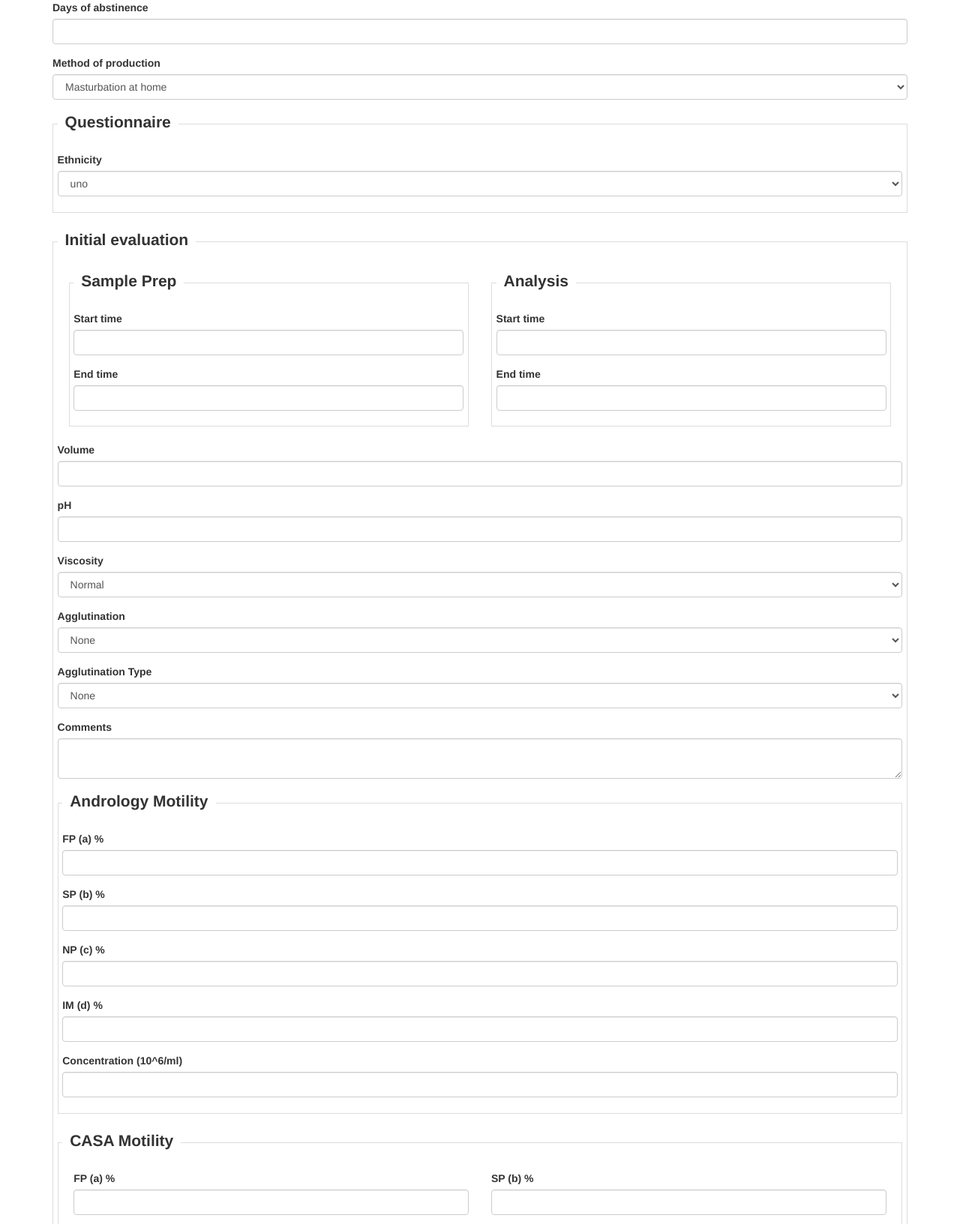
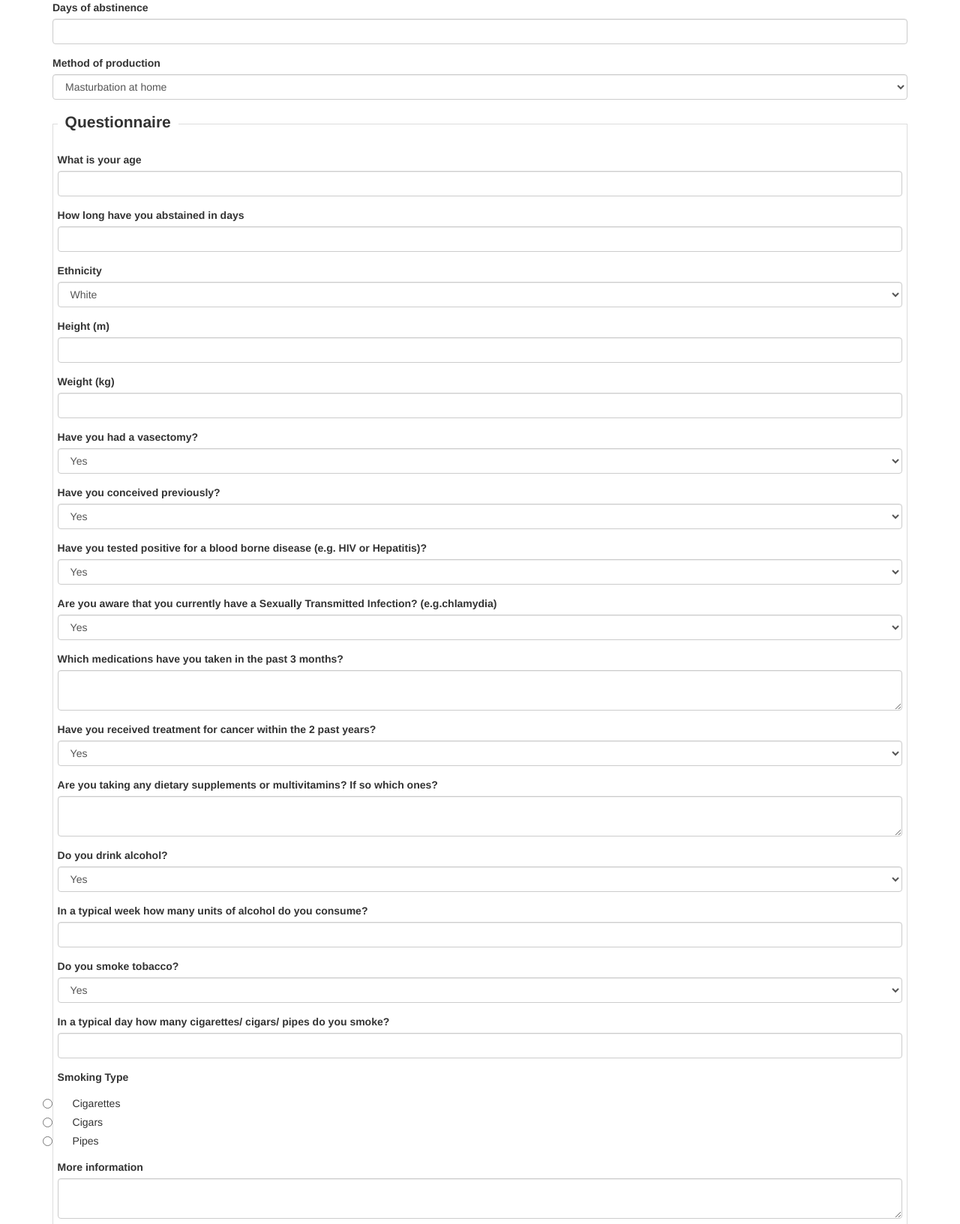
Before and after one commit to IanCal/sparta-data-entry, a Flask app: page /donors/new in a window 1280 px wide. Shown: the part 287-1920 px from the top of the page at 75% size. Run offline with Flask 2, Linux system fonts and the light colour scheme; some libraries are stand-ins or nearby versions.

Commit message:
Update Qs

```diff
--- a/main.py
+++ b/main.py
@@ -13,7 +13,7 @@ import json
 from time import time
 from wtforms_components import read_only
 from flask_wtf import Form
-from wtforms import StringField, IntegerField, SubmitField, TextField, FormField, DecimalField, SelectField, TextAreaField
+from wtforms import StringField, widgets, IntegerField, RadioField, SelectMultipleField, SubmitField, TextField, FormField, DecimalField, SelectField, TextAreaField
 from wtforms.validators import DataRequired, NumberRange, Optional
 from wtforms_components import DateTimeField
 from werkzeug import secure_filename
@@ -25,6 +25,15 @@ import wtforms_json
 
 from wtforms import DecimalField
 
+class MultiCheckboxField(SelectMultipleField):
+    """
+    A multiple-select, except displays a list of checkboxes.
+
+    Iterating the field will produce subfields, allowing custom rendering of
+    the enclosed checkbox fields.
+    """
+    widget = widgets.ListWidget(prefix_label=False)
+    option_widget = widgets.CheckboxInput()
 
 
 class BetterDecimalField(DecimalField):
@@ -192,9 +201,60 @@ class Pellets(Form):
 
 
 class Questionnaire(Form):
-    ethnicity = SelectField(choices=[
-                                    ('uno','uno')
+    age = IntegerField('What is your age', validators=[Optional(), NumberRange(0, 100)])
+    abstained = IntegerField('How long have you abstained in days', validators=[Optional(), NumberRange(0, 1000)])
+
+    ethnicity = SelectField(label='Ethnicity', choices=[
+                                    ('white','White'),
+                                    ('mixed','Mixed'),
+                                    ('asian_asian_british','Asian or Asian British'),
+                                    ('black_black_british','Black or Black British'),
+                                    ('chinese_chinese_british','Chinese or Chinese British'),
+                                    ('other','Other')
                                     ])
+    height = BetterDecimalField('Height (m)', places=2, validators=[Optional()])
+    weight = BetterDecimalField('Weight (kg)', places=2, validators=[Optional()])
+    vasectomy = SelectField('Have you had a vasectomy?', default=None, choices=[
+                                    ('yes','Yes'),
+                                    ('no','No'),
+                                    ])
+    conceived = SelectField('Have you conceived previously?', choices=[
+                                    ('yes','Yes'),
+                                    ('no','No'),
+                                    ])
+    bloodborne_disease = SelectField('Have you tested positive for a blood borne disease (e.g. HIV or Hepatitis)?', choices=[
+                                    ('yes','Yes'),
+                                    ('no','No'),
+                                    ])
+    sti = SelectField('Are you aware that you currently have a Sexually Transmitted Infection? (e.g.chlamydia)', choices=[
+                                    ('yes','Yes'),
+                                    ('no','No'),
+                                    ])
+    medications = TextAreaField('Which medications have you taken in the past 3 months?')
+    cancer = SelectField('Have you received treatment for cancer within the 2 past years?', choices=[
+                                    ('yes','Yes'),
+                                    ('no','No'),
+                                    ])
+    supplements = TextAreaField('Are you taking any dietary supplements or multivitamins? If so which ones?')
+    alcohol = SelectField('Do you drink alcohol?', choices=[
+                                    ('yes','Yes'),
+                                    ('no','No'),
+                                    ])
+
+    units = BetterDecimalField('In a typical week how many units of alcohol do you consume?', places=2, validators=[Optional()])
+    tobacco = SelectField('Do you smoke tobacco?', choices=[
+                                    ('yes','Yes'),
+                                    ('no','No'),
+                                    ])
+    smokes = BetterDecimalField('In a typical day how many cigarettes/ cigars/ pipes do you smoke?', places=2, validators=[Optional()])
+    smoking_type = RadioField( choices=[
+                                    ('cigarettes','Cigarettes'),
+                                    ('cigars','Cigars'),
+                                    ('pipes','Pipes'),
+                                    ])
+    more_information = TextAreaField('More information')
+
+
 
 class Donor(Form):
 
@@ -313,4 +373,4 @@ def root():
         ])
 
 if __name__ == '__main__':
-    app.run(host='0.0.0.0', port=5000)
+    app.run(host='0.0.0.0', port=5000, debug=True)
--- a/templates/new_donor.html
+++ b/templates/new_donor.html
@@ -59,10 +59,10 @@ legend {
       <link rel="stylesheet" href="/static/css/bootstrap-datetimepicker.css" />
 <script type="text/javascript">
             $(function () {
-              $($("fieldset fieldset")[0]).wrap( "<div class='col-sm-6'></div>" );
-              $($("fieldset fieldset")[1]).wrap( "<div class='col-sm-6'></div>" );
-              $($("fieldset")[5].children[1]).wrap( "<div class='col-sm-6'></div>" );
-              $($("fieldset")[5].children[2]).wrap( "<div class='col-sm-6'></div>" );
+              $($("fieldset fieldset")[2]).wrap( "<div class='col-sm-6'></div>" );
+              $($("fieldset fieldset")[4]).wrap( "<div class='col-sm-6'></div>" );
+              //$($("fieldset")[5].children[1]).wrap( "<div class='col-sm-6'></div>" );
+              //$($("fieldset")[5].children[2]).wrap( "<div class='col-sm-6'></div>" );
                $("input[id*='_time']").each(function (i, el) {
                   $(el).datetimepicker({
                   locale: 'en-gb',
```
